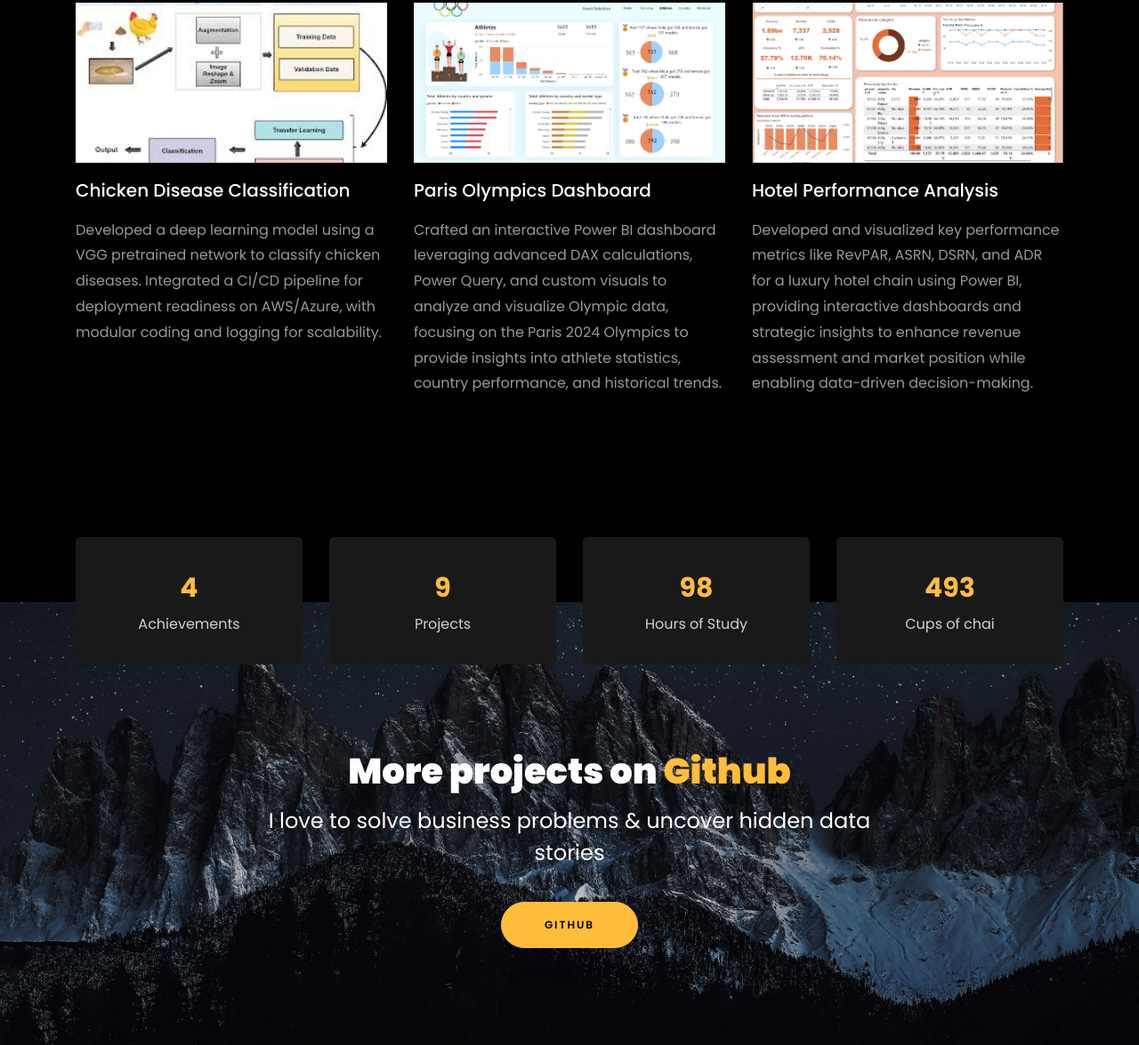
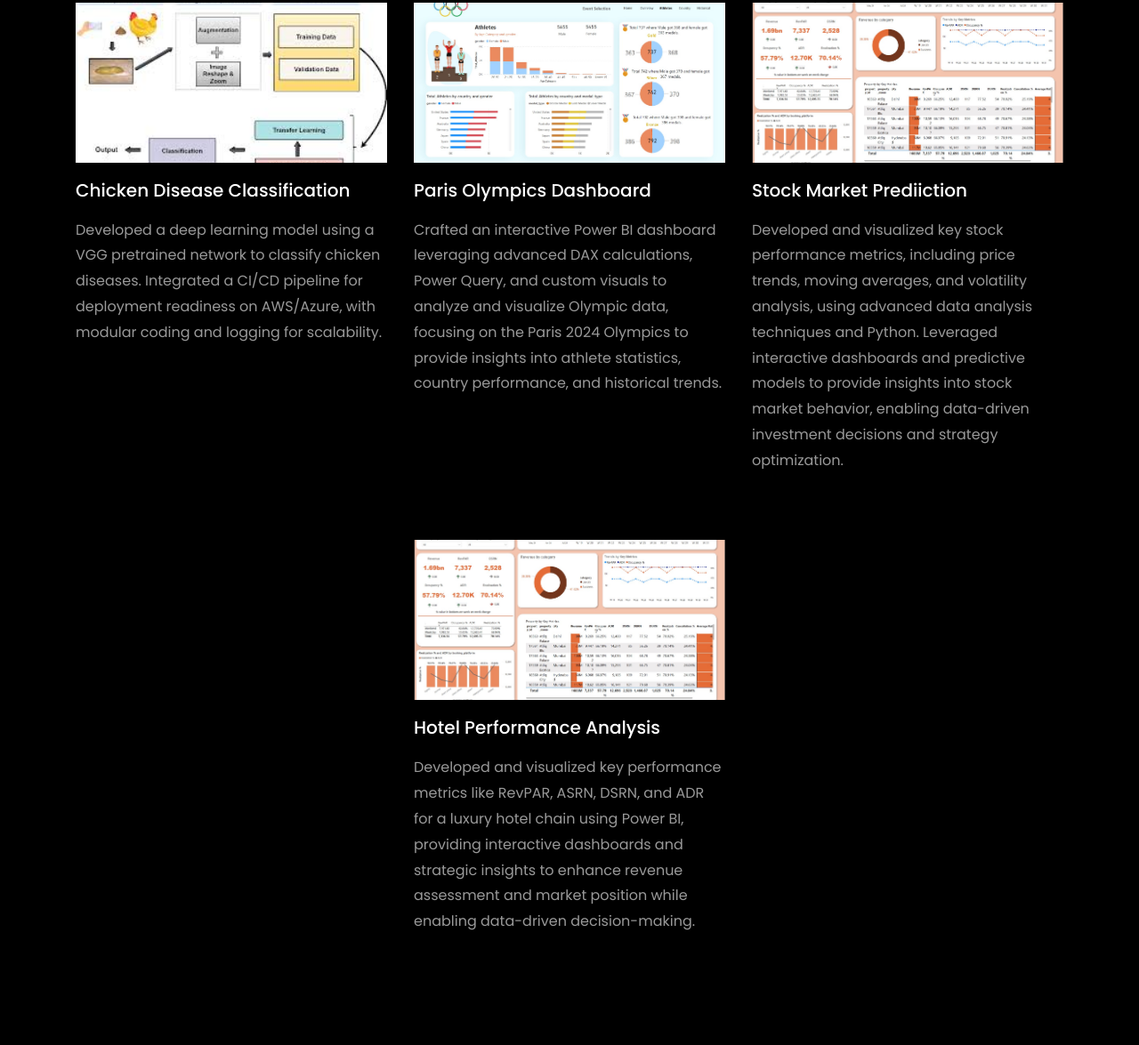
Before and after one commit to Lucifer0807/Lucifer0807.github.io, a plain HTML site: page index.html in a window 1280 px wide. Shown: the part 4183-5358 px from the top of the page at 89% size. Drawn offline with Linux system fonts and the light colour scheme; files whose address does not match are found by name.

Commit message:
Update index.html

```diff
--- a/index.html
+++ b/index.html
@@ -466,16 +466,33 @@ SpaceX Falcon 9 landing success using over 80,000 data points.</p>
 			</div>
 			<div class="col-md-4 d-flex ftco-animate">
 				<div class="blog-entry justify-content-end">
-				<a href="https://drive.google.com/drive/folders/1gcNEHyPLqNt5dxx_SJQsyAViXlgkQn_B?usp=drive_link" class="block-20 zoom-effect" style="background-image: url('images/proj_5.jpg');">
+				<a href="https://stockmarketprediction-8sqbiudqebytqfuosdgg6p.streamlit.app/" class="block-20 zoom-effect" style="background-image: url('images/proj_5.jpg');">
 				</a>
 				<div class="text mt-3 float-right d-block">
 
-				  <h3 class="heading"><a href="https://drive.google.com/drive/folders/1gcNEHyPLqNt5dxx_SJQsyAViXlgkQn_B?usp=drive_link">Hotel Performance Analysis</a></h3>
-				  <p>Developed and visualized key performance metrics like RevPAR, ASRN, DSRN, and ADR for a luxury hotel chain using Power BI, providing interactive dashboards and strategic insights to enhance revenue assessment and market position while enabling data-driven decision-making.</p>
+				  <h3 class="heading"><a href="https://stockmarketprediction-8sqbiudqebytqfuosdgg6p.streamlit.app/">Stock Market Prediiction</a></h3>
+				  <p>Developed and visualized key stock performance metrics, including price trends, moving averages, and volatility analysis, using advanced data analysis techniques and Python. Leveraged interactive dashboards and predictive models to provide insights into stock market behavior, enabling data-driven investment decisions and strategy optimization.</p>
 				</div>
 			  </div>
 			</div>
+
 		 </div>
+         <br>
+         <!-- added justify-content-center to center align the last two projects -->
+         <div class="row d-flex justify-content-center">
+             <div class="col-md-4 d-flex ftco-animate">
+                 <div class="blog-entry justify-content-end">
+                 <a href="https://drive.google.com/drive/folders/1gcNEHyPLqNt5dxx_SJQsyAViXlgkQn_B?usp=drive_link" class="block-20 zoom-effect" style="background-image: url('images/proj_5.jpg');">
+                 </a>
+                 <div class="text mt-3 float-right d-block">
+
+                   <h3 class="heading"><a href="https://drive.google.com/drive/folders/1gcNEHyPLqNt5dxx_SJQsyAViXlgkQn_B?usp=drive_link">Hotel Performance Analysis</a></h3>
+                   <p>Developed and visualized key performance metrics like RevPAR, ASRN, DSRN, and ADR for a luxury hotel chain using Power BI, providing interactive dashboards and strategic insights to enhance revenue assessment and market position while enabling data-driven decision-making.</p>
+                 </div>
+               </div>
+             </div>
+
+          </div>
 	  </div>
     </section>
 
```
